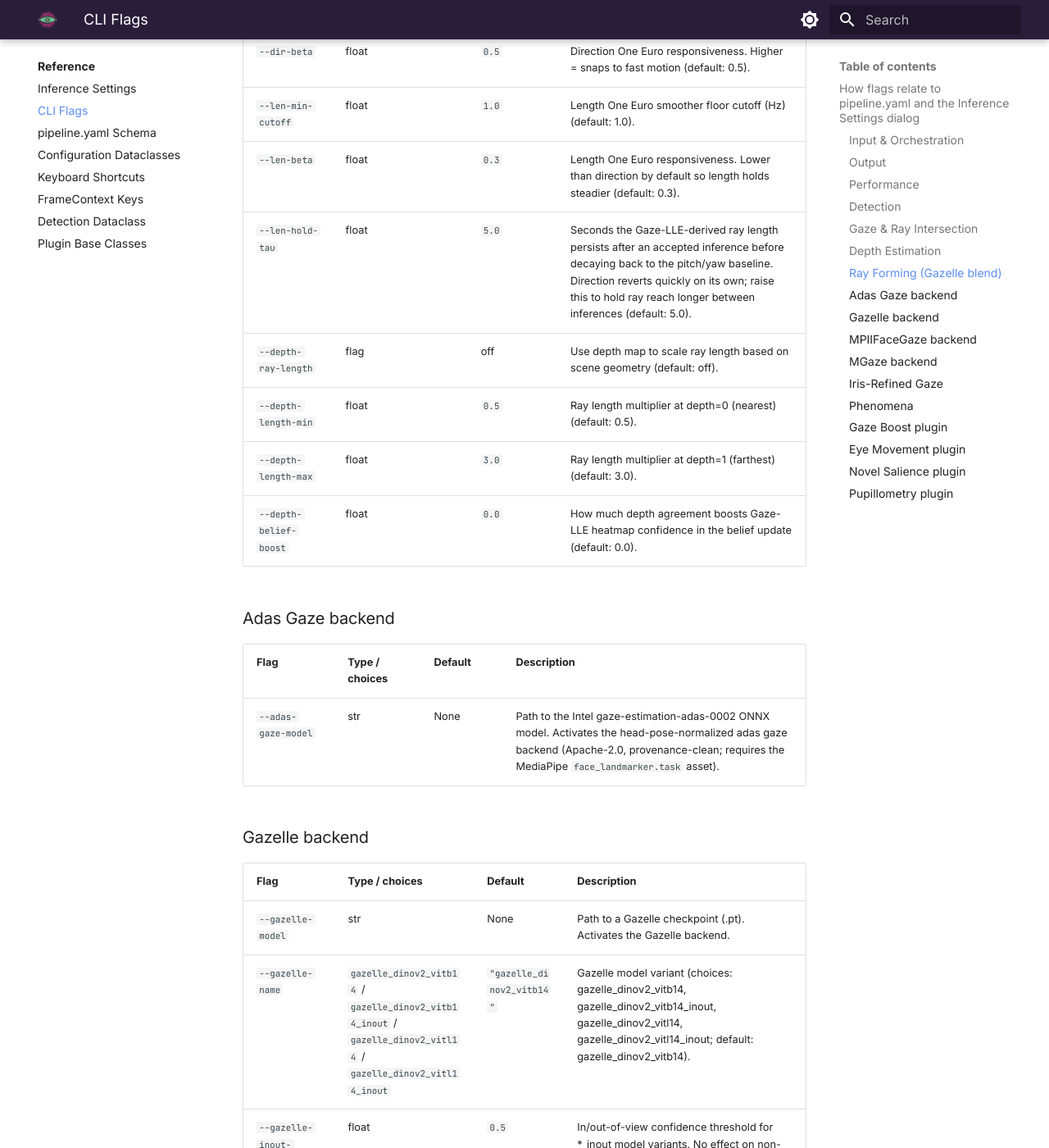
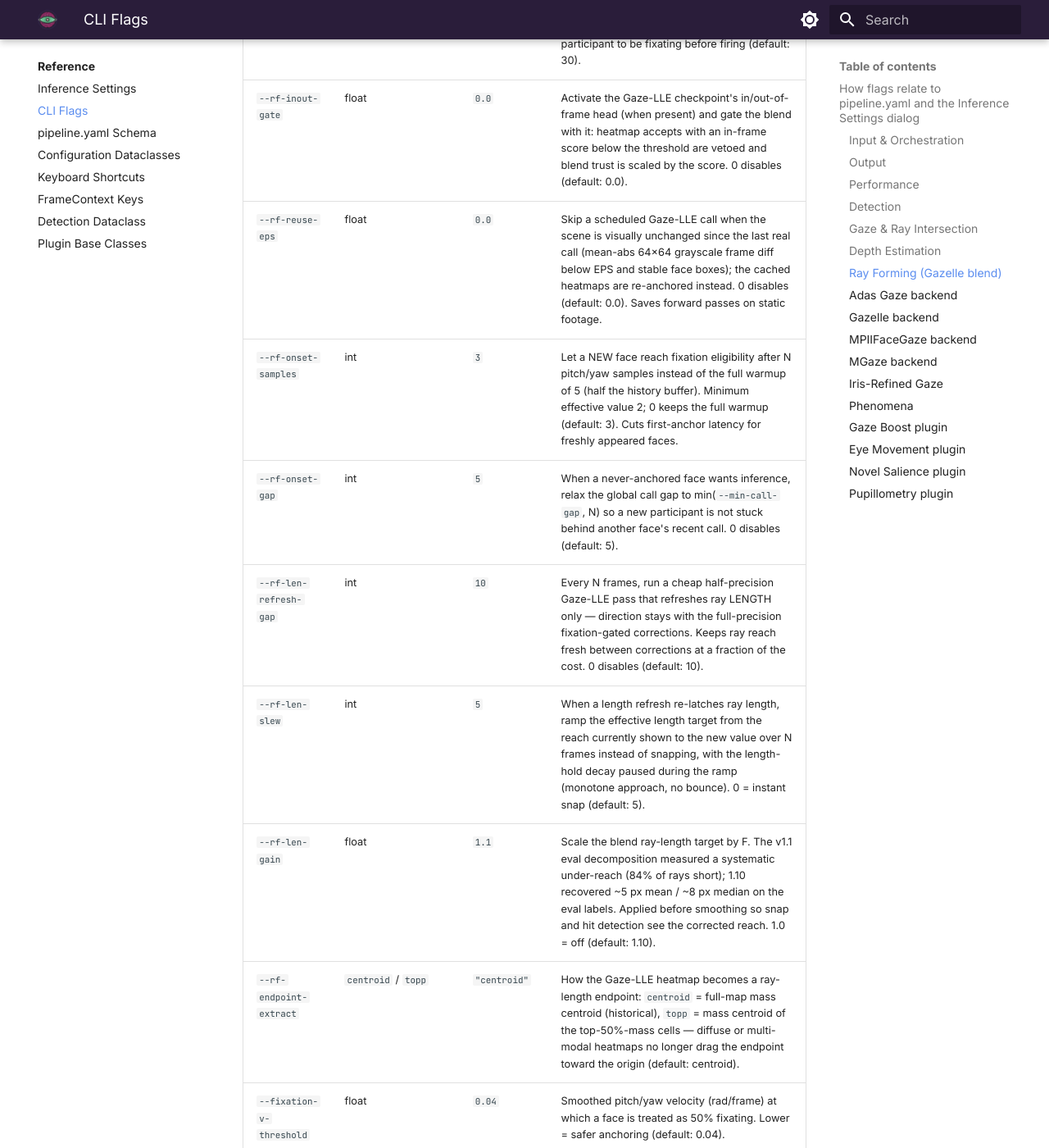
Before and after one commit to kylen-d/mindsight, an MkDocs documentation site: the page built from docs/reference/cli-flags.md, in a window 1280 px wide and 1400 px high, scrolled down 8797 px. Shown: the whole window at 82% size. Built offline with MkDocs 1.6.1 and Material for MkDocs 9.7.7, drawn with Linux system fonts in a browser that asks for light colours; some of the changed text lies outside the part shown.

Commit message:
docs: v1.1 w4c-3 docs sweep (kickoff item 2c) -- (1) cli-flags.md Ray Forming drift fixed: 8 missing rows added (--rf-inout-gate, --rf-reuse-eps, --rf-onset-samples, --rf-onset-gap, --rf-len-refresh-gap, --rf-len-slew, --rf-len-gain, --rf-endpoint-extract) with current post-W4C defaults; --rf-gazelle-model row now covers the .onnx engine; --overlay-theme (Output) and --face-reid-sim (Detection) rows added; --mgaze-model row names the new resnet50 default + the mobileone_s0 low-power alternative; MobileGaze paper terminology in prose. (2) NEW guide page docs/guides/validation-and-testing.md (nav under GUI Guides): sets + the 3-step wizard (sampling readout, label states, autosave), Validate metrics table explained, run history + settings diff, Embed, auto-tune sweeps (curated knobs, cap 12, Apply-best), file locations, eval-harness compat; screenshots wait for the user's GIF pass. (3) inference-settings-and-tuning.md un-drifted: the live-dashboard bullet (removed from this tab in W4B) replaced with preview + validation-quadrant bullets, See-also link added. Docs-only; suite 1199 + ruff + strict mkdocs green.

```diff
--- a/docs/reference/cli-flags.md
+++ b/docs/reference/cli-flags.md
@@ -69,6 +69,7 @@ be supplied multiple times.
 | `--fast` | flag | off | Enable bundled performance optimizations: skip phenomena on non-detection frames, throttle dashboard bridge, reduce GUI poll rate. |
 | `--skip-phenomena` | int | `0` | Run phenomena trackers only every N frames (0 = every frame). Independent of --skip-frames.  (default: 0) |
 | `--lite-overlay` | flag | off | Minimal overlay: disable cone rendering, convergence markers, dwell arcs, and debug text.  Keeps gaze arrows, boxes, badges. |
+| `--overlay-theme` | `classic` / `mindsight` | `"classic"` | Annotated-frame overlay styling: `classic` is the historical high-saturation look, `mindsight` uses the brand palette (indigo ink label tabs, logo magenta/jade accents). Cosmetic only — analysis outputs are unaffected (default: classic). |
 | `--no-dashboard` | flag | off | Skip dashboard composition for maximum throughput. Displays the raw annotated frame only. |
 | `--profile` | flag | off | Print per-stage timing breakdown every 100 frames. |
 
@@ -79,6 +80,7 @@ be supplied multiple times.
 | `--model` | str | `"yolo11n.pt"` | Object Detection Model (default: yolo11n.pt since v1.1; yolo11n.onnx in the Models tab is a faster option for CPU-bound installs) |
 | `--face-model` | str | `"r34"` | RetinaFace backbone variant (default: r34 -- the v1.1 eval pick: best accuracy AND ~40% faster than mnet_v2 on the CoreML path; weights auto-download on first use) |
 | `--no-face-eye-origin` | flag | off | Anchor gaze rays at the face-bbox centre (the pre-v1.1 behavior), overriding the eye-midpoint default |
+| `--face-reid-sim` | float | `0.0` | Verify lost-track revivals with ArcFace embeddings: a dead track is re-identified by cosine similarity ≥ SIM (anywhere in frame, not just near its last position), falling back to positional matching. 0 disables (default: 0.0). Try 0.35–0.45. Embedding weights auto-download on first use (InsightFace research-provenance — see THIRD_PARTY_LICENSES). |
 | `--conf` | float | `0.35` | Object detection confidence threshold, defaults to 0.35 |
 | `--classes` | str[] | `[]` | Specified YOLO Object Detection Classes Prompt |
 | `--blacklist` | str[] | `[]` | Specified YOLO Object Detection Classes Blacklist |
@@ -145,10 +147,18 @@ be supplied multiple times.
 
 | Flag | Type / choices | Default | Description |
 |------|----------------|---------|-------------|
-| `--rf-gazelle-model` | str | None | Path to a Gaze-LLE checkpoint (.pt) for Gazelle blend ray forming. Used alongside a pitch/yaw backend (MGaze, etc.) to periodically correct rays with Gaze-LLE heatmaps. |
+| `--rf-gazelle-model` | str | None | Path to a gaze-target model for Gazelle blend ray forming: a Gaze-LLE checkpoint (.pt, torch) or a gazelle-dinov3 ONNX export (.onnx, onnxruntime). Used alongside a pitch/yaw backend (MobileGaze, etc.) to periodically correct rays with scene-aware heatmaps. |
 | `--rf-gazelle-name` | `gazelle_dinov2_vitb14` / `gazelle_dinov2_vitb14_inout` / `gazelle_dinov2_vitl14` / `gazelle_dinov2_vitl14_inout` | `"gazelle_dinov2_vitb14"` | Gaze-LLE model variant for ray forming (default: gazelle_dinov2_vitb14). |
 | `--rf-gazelle-interval` | int | None | (Legacy) alias for --min-call-gap. If both are given, --min-call-gap wins. Kept so old scripts/YAMLs keep working (default: unset -> min_call_gap default). |
 | `--min-call-gap` | int | None | Minimum frames between Gaze-LLE inference calls. The scheduler also requires at least one participant to be fixating before firing (default: 30). |
+| `--rf-inout-gate` | float | `0.0` | Activate the Gaze-LLE checkpoint's in/out-of-frame head (when present) and gate the blend with it: heatmap accepts with an in-frame score below the threshold are vetoed and blend trust is scaled by the score. 0 disables (default: 0.0). |
+| `--rf-reuse-eps` | float | `0.0` | Skip a scheduled Gaze-LLE call when the scene is visually unchanged since the last real call (mean-abs 64×64 grayscale frame diff below EPS and stable face boxes); the cached heatmaps are re-anchored instead. 0 disables (default: 0.0). Saves forward passes on static footage. |
+| `--rf-onset-samples` | int | `3` | Let a NEW face reach fixation eligibility after N pitch/yaw samples instead of the full warmup of 5 (half the history buffer). Minimum effective value 2; 0 keeps the full warmup (default: 3). Cuts first-anchor latency for freshly appeared faces. |
+| `--rf-onset-gap` | int | `5` | When a never-anchored face wants inference, relax the global call gap to min(`--min-call-gap`, N) so a new participant is not stuck behind another face's recent call. 0 disables (default: 5). |
+| `--rf-len-refresh-gap` | int | `10` | Every N frames, run a cheap half-precision Gaze-LLE pass that refreshes ray LENGTH only — direction stays with the full-precision fixation-gated corrections. Keeps ray reach fresh between corrections at a fraction of the cost. 0 disables (default: 10). |
+| `--rf-len-slew` | int | `5` | When a length refresh re-latches ray length, ramp the effective length target from the reach currently shown to the new value over N frames instead of snapping, with the length-hold decay paused during the ramp (monotone approach, no bounce). 0 = instant snap (default: 5). |
+| `--rf-len-gain` | float | `1.1` | Scale the blend ray-length target by F. The v1.1 eval decomposition measured a systematic under-reach (84% of rays short); 1.10 recovered ~5 px mean / ~8 px median on the eval labels. Applied before smoothing so snap and hit detection see the corrected reach. 1.0 = off (default: 1.10). |
+| `--rf-endpoint-extract` | `centroid` / `topp` | `"centroid"` | How the Gaze-LLE heatmap becomes a ray-length endpoint: `centroid` = full-map mass centroid (historical), `topp` = mass centroid of the top-50%-mass cells — diffuse or multi-modal heatmaps no longer drag the endpoint toward the origin (default: centroid). |
 | `--fixation-v-threshold` | float | `0.04` | Smoothed pitch/yaw velocity (rad/frame) at which a face is treated as 50% fixating. Lower = safer anchoring (default: 0.04). |
 | `--fixation-d-threshold` | float | `0.15` | Windowed pitch/yaw dispersion (rad) at which a face is treated as 50% fixating (default: 0.15). |
 | `--dir-min-cutoff` | float | `1.0` | Direction One Euro smoother floor cutoff (Hz). Lower = smoother at rest (default: 1.0). |
@@ -189,7 +199,7 @@ be supplied multiple times.
 
 | Flag | Type / choices | Default | Description |
 |------|----------------|---------|-------------|
-| `--mgaze-model` | str | (bundled ONNX weights) | Path to MGaze model weights (.onnx or .pt) |
+| `--mgaze-model` | str | `resnet50_gaze.onnx` (bundled) | Path to MobileGaze model weights (.onnx or .pt). The bundled `mobileone_s0_gaze.onnx` is the lighter/faster alternative (used by the low-power preset). |
 | `--mgaze-arch` | `resnet18` / `resnet34` / `resnet50` / `mobilenetv2` / `mobileone_s0` / `mobileone_s1` / `mobileone_s2` / `mobileone_s3` / `mobileone_s4` | None | Architecture name (required for .pt models) |
 | `--mgaze-dataset` | str | `"gaze360"` | Dataset config key (default: gaze360) |
 
--- a/mkdocs.yml
+++ b/mkdocs.yml
@@ -75,6 +75,7 @@ nav:
       - Visual Prompts: guides/visual-prompts.md
       - Crop and Adjust: guides/crop-and-adjust.md
       - Inference Settings and Tuning: guides/inference-settings-and-tuning.md
+      - Validation and Testing: guides/validation-and-testing.md
       - About and Theming: guides/about-and-theming.md
       - Where Things Live: guides/where-things-live.md
   - Concepts & Phenomena:
```
Also changed, not shown: docs/guides/inference-settings-and-tuning.md (+7 -3 lines), docs/guides/validation-and-testing.md (added, +111 -0 lines).
